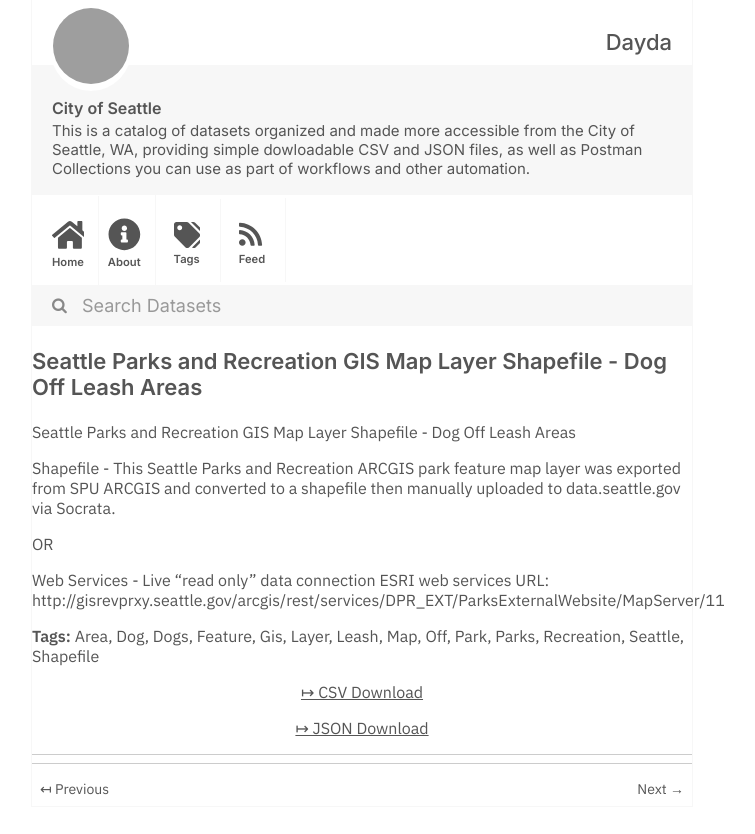
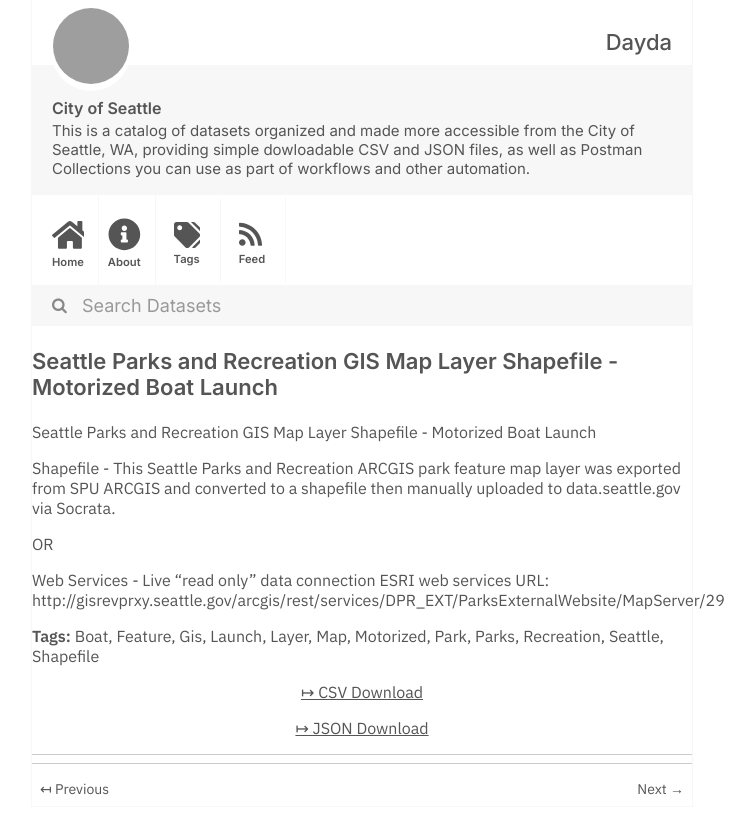
Before and after one commit to dayda-entities/city-of-seattle, a Jekyll site: the page built from _posts/2020-11-10-seattle-parks-and-recreation-g.md, in a window 1280 px wide, cut to the strip 0-834 px from the top of the page. Shown: the whole strip, without its empty margins (278-1033 px from the left). Built offline with Jekyll 4.4.1, drawn with Linux system fonts in a browser that asks for light colours; grey boxes are pictures that could not be loaded.

Commit message:
Publish Data

```diff
--- a/_posts/2020-11-10-seattle-parks-and-recreation-g.md
+++ b/_posts/2020-11-10-seattle-parks-and-recreation-g.md
@@ -1,19 +1,17 @@
 ---
-title: Seattle Parks and Recreation GIS Map Layer Shapefile - Dog Off Leash Areas
-created: '2020-11-10T16:59:31.899712'
-modified: '2020-11-10T16:59:31.899723'
+title: Seattle Parks and Recreation GIS Map Layer Shapefile - Motorized Boat Launch
+created: '2020-11-10T16:59:31.676461'
+modified: '2020-11-10T16:59:31.676471'
 state: active
 type: dataset
 tags:
-  - Area
-  - Dog
-  - Dogs
+  - Boat
   - Feature
   - Gis
+  - Launch
   - Layer
-  - Leash
   - Map
-  - 'Off'
+  - Motorized
   - Park
   - Parks
   - Recreation
@@ -21,15 +19,15 @@ tags:
   - Shapefile
 groups:
   - Local Government
-csv_url: 'https://data.seattle.gov/api/views/ybmn-w2mc/rows.csv?accessType=DOWNLOAD'
-json_url: 'https://data.seattle.gov/api/views/ybmn-w2mc/rows.json?accessType=DOWNLOAD'
+csv_url: 'https://data.seattle.gov/api/views/urwq-pp23/rows.csv?accessType=DOWNLOAD'
+json_url: 'https://data.seattle.gov/api/views/urwq-pp23/rows.json?accessType=DOWNLOAD'
 layout: post
 
 ---
-Seattle Parks and Recreation GIS Map Layer Shapefile - Dog Off Leash Areas
+Seattle Parks and Recreation GIS Map Layer Shapefile - Motorized Boat Launch
 
 Shapefile - This Seattle Parks and Recreation ARCGIS park feature map layer was exported from SPU ARCGIS and converted to a shapefile then manually uploaded to data.seattle.gov via Socrata.
 
 OR
 
-Web Services - Live "read only" data connection ESRI web services URL: http://gisrevprxy.seattle.gov/arcgis/rest/services/DPR_EXT/ParksExternalWebsite/MapServer/11
+Web Services - Live "read only" data connection ESRI web services URL: http://gisrevprxy.seattle.gov/arcgis/rest/services/DPR_EXT/ParksExternalWebsite/MapServer/29
```
